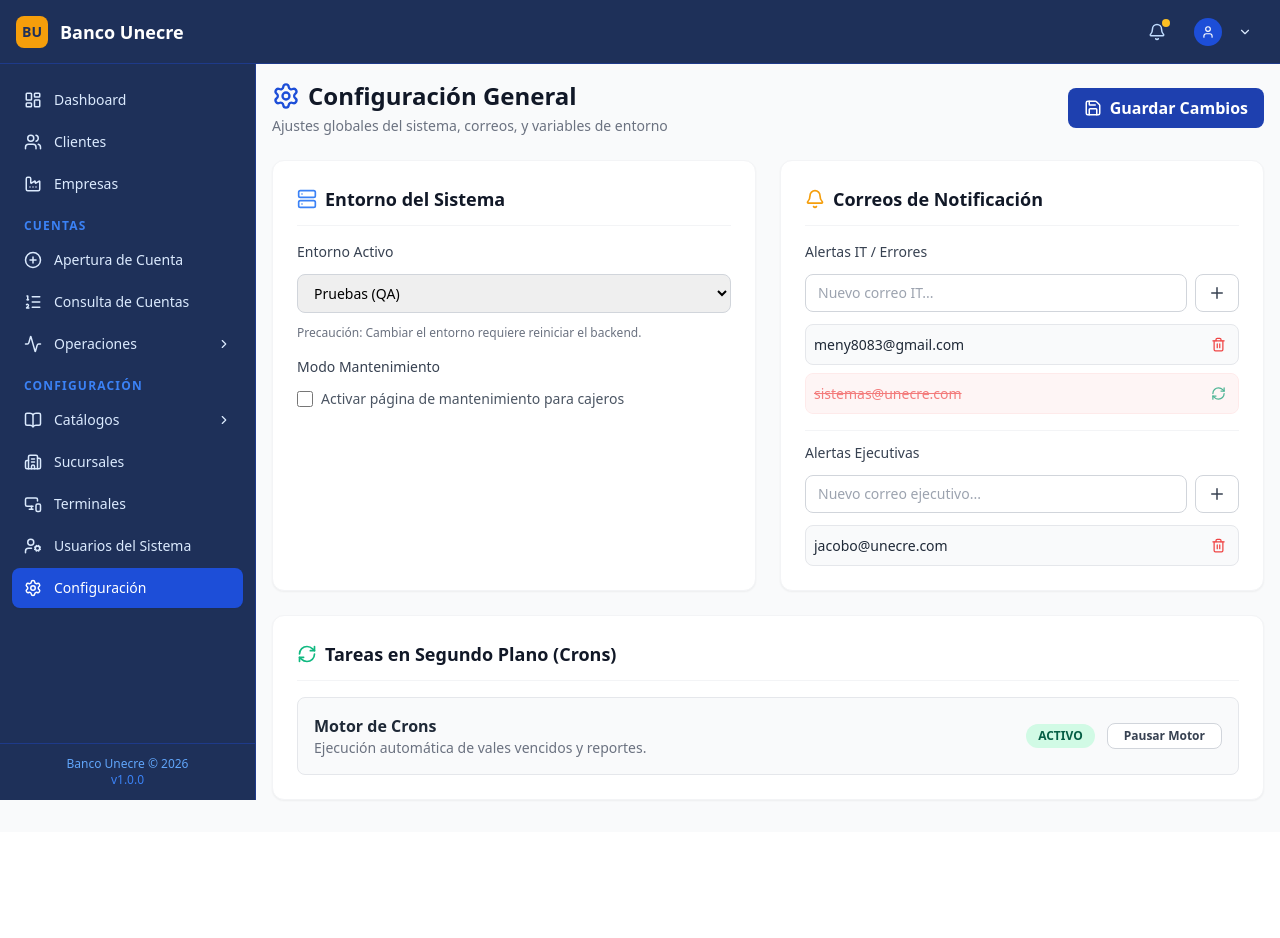
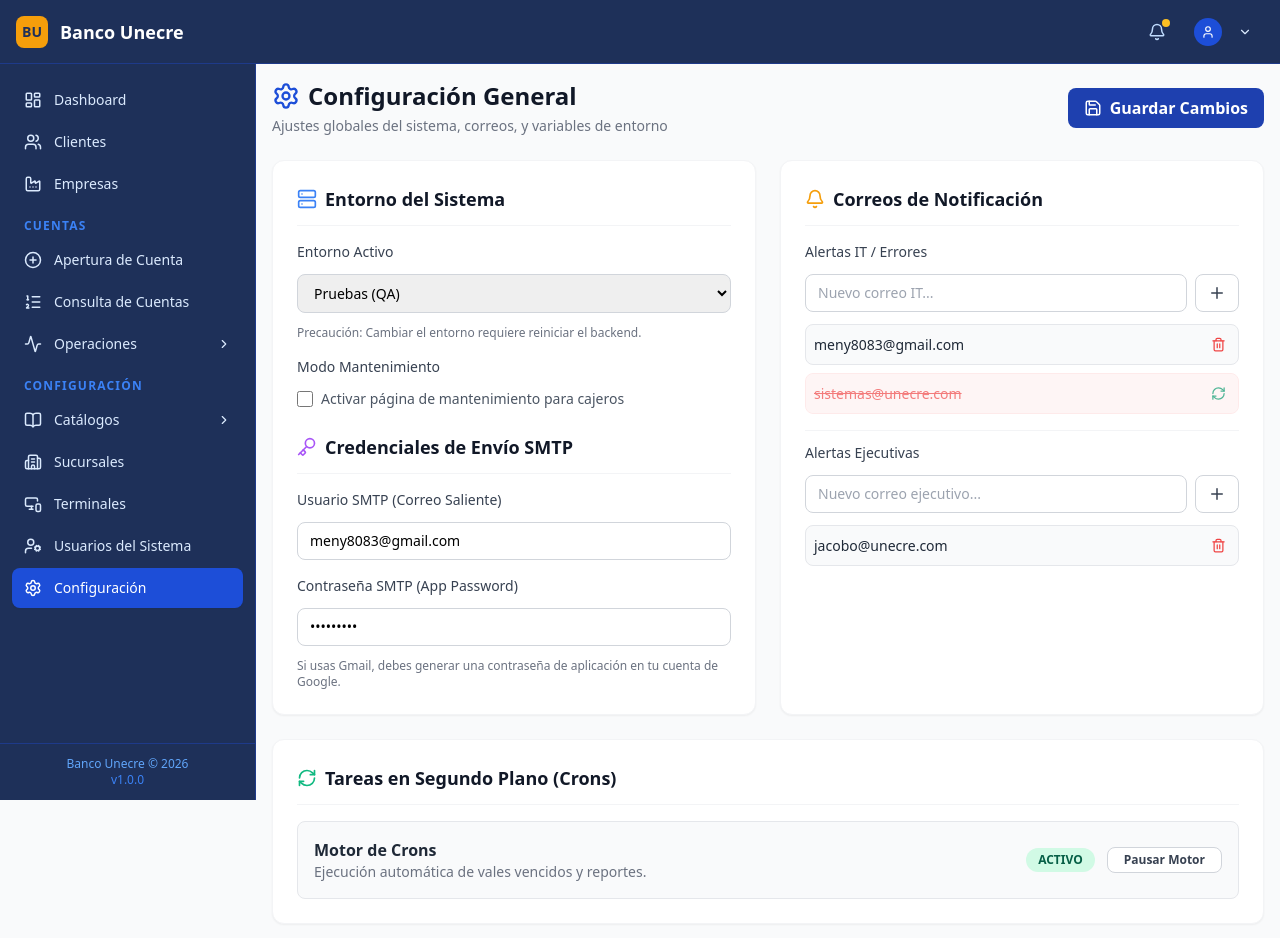
Before and after one commit to BancaUnecre/bancaUnecreFront, a React (Vite) app: page /configuracion in a window 1280 px wide. Shown: the top 938 px of the page. Before the commit the page ends 832 px from the top, so only its background shows below. Built offline with nearby package versions, Linux system fonts and the light colour scheme; sample sign-in values are in the browser's storage.

Commit message:
feat: Agregar credenciales SMTP dinámicas y manual en Obsidian de configuración general

```diff
--- a/src/pages/configuracion/ConfiguracionGeneral.tsx
+++ b/src/pages/configuracion/ConfiguracionGeneral.tsx
@@ -44,14 +44,15 @@
       </div>
 
       <div className="grid grid-cols-1 md:grid-cols-2 gap-6">
-        {/* Panel 1: Entorno */}
-        <div className="card p-6 space-y-4">
+        {/* Panel 1: Entorno y Conexiones */}
+        <div className="card p-6 space-y-6">
+          <div>
             <h2 className="text-lg font-semibold text-gray-900 flex items-center gap-2 border-b border-gray-100 pb-3">
               <Server size={20} className="text-blue-500" />
               Entorno del Sistema
             </h2>
 
-          <div className="space-y-3">
+            <div className="space-y-3 mt-4">
               <label className="block text-sm font-medium text-gray-700">Entorno Activo</label>
               <select className="input-field">
                 <option value="Pruebas">Pruebas (QA)</option>
@@ -62,11 +63,30 @@
               </p>
             </div>
 
-          <div className="space-y-3">
+            <div className="space-y-3 mt-4">
               <label className="block text-sm font-medium text-gray-700">Modo Mantenimiento</label>
               <div className="flex items-center gap-2 mt-1">
                 <input type="checkbox" className="w-4 h-4 text-primary-600 rounded" />
                 <span className="text-sm text-gray-600">Activar página de mantenimiento para cajeros</span>
+              </div>
+            </div>
+          </div>
+
+          <div>
+            <h2 className="text-lg font-semibold text-gray-900 flex items-center gap-2 border-b border-gray-100 pb-3">
+              <Key size={20} className="text-purple-500" />
+              Credenciales de Envío SMTP
+            </h2>
+
+            <div className="space-y-3 mt-4">
+              <label className="block text-sm font-medium text-gray-700">Usuario SMTP (Correo Saliente)</label>
+              <input type="email" className="input-field" defaultValue="meny8083@gmail.com" />
+            </div>
+
+            <div className="space-y-3 mt-4">
+              <label className="block text-sm font-medium text-gray-700">Contraseña SMTP (App Password)</label>
+              <input type="password" className="input-field" defaultValue="Saiyuk02." />
+              <p className="text-xs text-gray-500">Si usas Gmail, debes generar una contraseña de aplicación en tu cuenta de Google.</p>
             </div>
           </div>
         </div>
```
Lines whose indentation alone changed are shown as unchanged.
